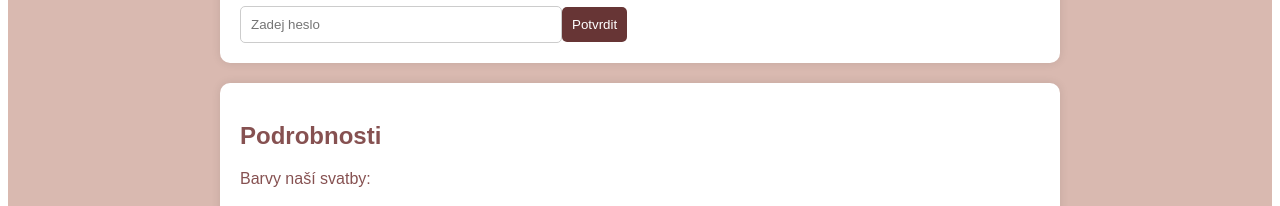
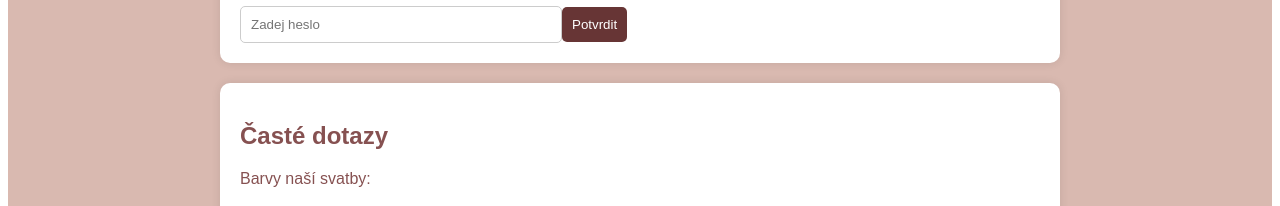
Before and after one commit to miroslavreznik/wedding-website, a React (Create React App) app: page / in a window 1280 px wide. Shown: the part 2080-2286 px from the top of the page. Built offline with nearby package versions, Linux system fonts and the light colour scheme.

Commit message:
časté dotazy

```diff
--- a/src/App.js
+++ b/src/App.js
@@ -112,7 +112,7 @@ const App = () => {
       </RSVPSection>
 
       <Section>
-        <motion.h2 {...scrollFade}>Podrobnosti</motion.h2>
+        <motion.h2 {...scrollFade}>Časté dotazy</motion.h2>
         <p>Barvy naší svatby:</p>
         <ImageContainer>
           <img src={`${process.env.PUBLIC_URL}/colours.png`} alt="Svatba Colours" style={{ width: "10%", borderRadius: "10px" }} />
```
